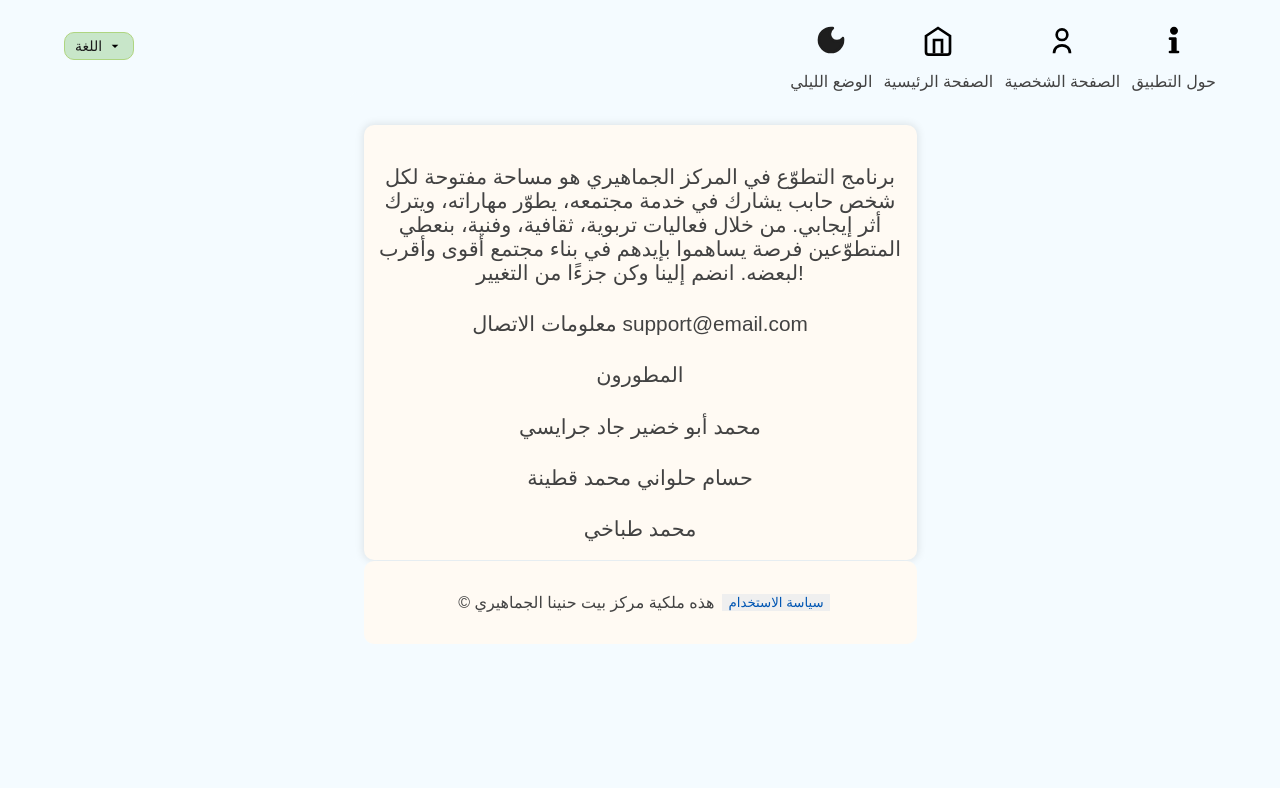
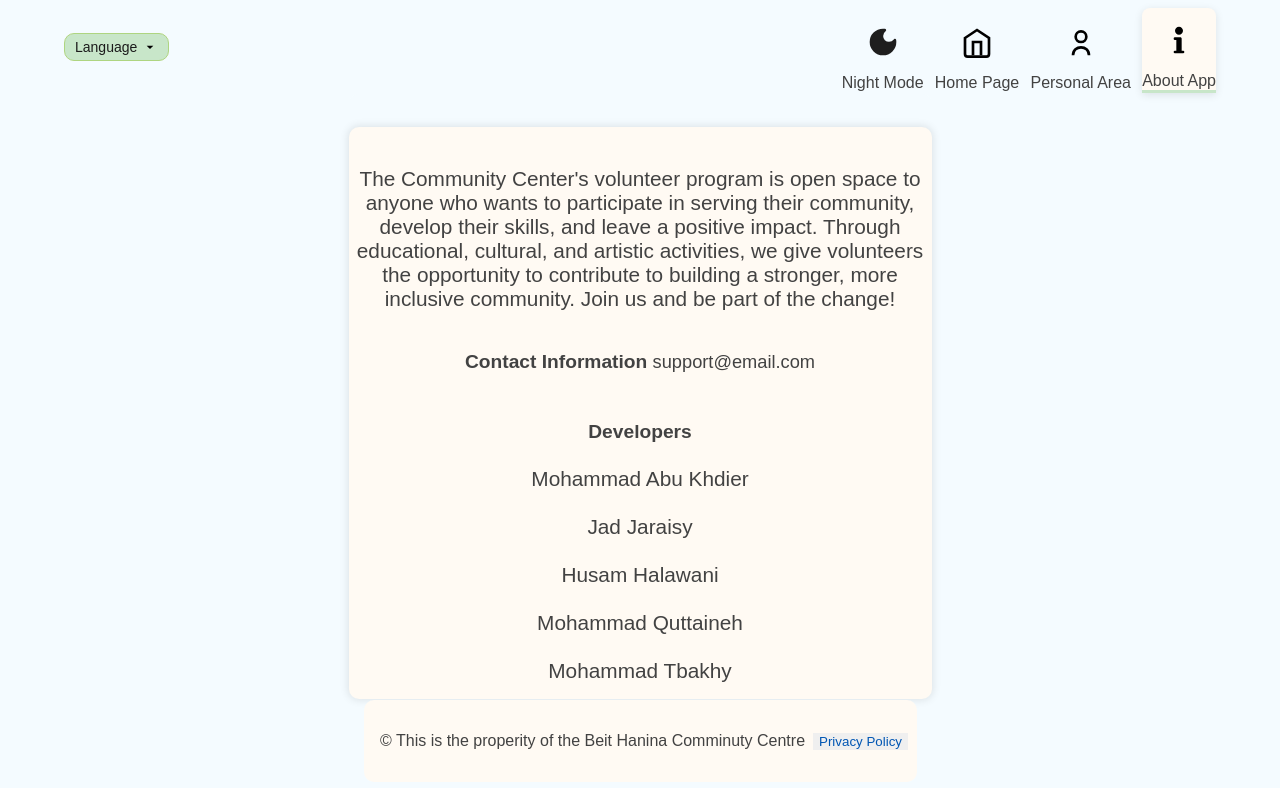
Before and after one commit to mohammadabk2/Beit-Hanina-Community-Center-Vol-App, a React (Create React App) app in the folder client/: page /about in a window 1280 px wide. Shown: the top 788 px of the page. Built offline with nearby package versions, Linux system fonts and the light colour scheme.

Commit message:
Improved the layout of the about page and the use of highlighting for the active button in the top bar.

```diff
--- a/client/src/App.css
+++ b/client/src/App.css
@@ -46,7 +46,7 @@ button {
   flex-wrap: wrap;
 }
 
-.flex-box-gap{
+.flex-box-gap {
   gap: 0.7rem;
 }
 
@@ -125,7 +125,8 @@ button {
 }
 
 /*General input field class for all input fields */
-.input-field, textarea{
+.input-field,
+textarea {
   border-radius: 0.3125rem;
   border: solid;
   border-width: 0.0625rem;
@@ -136,7 +137,8 @@ button {
 }
 
 /*Makes input field container responsive */
-.input-field-box, textarea{
+.input-field-box,
+textarea {
   width: 80%;
 }
 
@@ -186,7 +188,8 @@ body {
   background-color: var(--button-hover);
 }
 
-input, textarea {
+input,
+textarea {
   border: 0.0625rem solid #ccc;
   transition: outline-color 0.3s ease;
   outline: 0.125rem solid transparent;
@@ -195,7 +198,8 @@ input, textarea {
   margin: 0;
 }
 
-input:focus, textarea:focus{
+input:focus,
+textarea:focus {
   outline-color: var(--input-focus);
 }
 
@@ -503,12 +507,12 @@ input:focus, textarea:focus{
   cursor: pointer;
 }
 
-.link-button{
+.link-button {
   color: #0056b3 !important;
   /* background-color: var(--button-background) */
 }
 
-.preview-img{
+.preview-img {
   width: 20rem;
   height: 20rem;
   margin-top: 0.2rem;
@@ -553,3 +557,17 @@ html[lang="ar"] textarea {
   direction: rtl;
   text-align: right;
 }
+
+.active-nav {
+  border-bottom: 3px solid var(--button-background);
+  background-color: var(--box-background-color);
+  border-radius: 0.5rem 0.5rem 0 0;
+  box-shadow: 0 2px 8px 0 var(--general-shadow);
+}
+
+html[data-theme="dark"] .active-nav {
+  border-bottom: 3px solid var(--button-background);
+  background-color: #292930;
+  border-radius: 0.5rem 0.5rem 0 0;
+  box-shadow: 0 2px 8px 0 var(--general-shadow);
+}
--- a/client/src/components/NavigationBar.js
+++ b/client/src/components/NavigationBar.js
@@ -49,9 +49,16 @@ const NavigationBar = ({ dontShowPageButtons }) => {
     navigate("/about");
   };
 
+  const currentPath = window.location.pathname;
+
   return (
     <div className="flex-box navigation-box wrap-reverse flex-box-gap">
-      <div onClick={goToAbout} className="flex-box flex-column">
+      <div
+        onClick={goToAbout}
+        className={`flex-box flex-column${
+          currentPath === "/about" ? " active-nav" : ""
+        }`}
+      >
         <img
           className="navigation-button-image"
           src={isLightMode ? aboutIconLight : aboutIconDark}
@@ -61,7 +68,12 @@ const NavigationBar = ({ dontShowPageButtons }) => {
       </div>
       {!dontShowPageButtons && (
         <>
-          <div onClick={goToPersonalArea} className="flex-box flex-column">
+          <div
+            onClick={goToPersonalArea}
+            className={`flex-box flex-column${
+              currentPath === "/personal-area-vol" ? " active-nav" : ""
+            }`}
+          >
             <img
               className="navigation-button-image"
               src={isLightMode ? profileIconLight : profileIconDark}
@@ -70,7 +82,12 @@ const NavigationBar = ({ dontShowPageButtons }) => {
             {t("personal_area")}
           </div>
 
-          <div onClick={goToHome} className="flex-box flex-column">
+          <div
+            onClick={goToHome}
+            className={`flex-box flex-column${
+              currentPath === "/home-volunteer" ? " active-nav" : ""
+            }`}
+          >
             <img
               className="navigation-button-image"
               src={isLightMode ? homeIconLight : homeIconDark}
--- a/client/src/config/i18n.js
+++ b/client/src/config/i18n.js
@@ -53,7 +53,7 @@ i18n
   .use(initReactI18next) // Passes i18n down to react-i18next
   .init({
     resources,
-    lng: "ar", // Default language
+    lng: "العربية", // Default language
     fallbackLng: "en", // Fallback language
 
     interpolation: {
--- a/client/src/config/options/Language.js
+++ b/client/src/config/options/Language.js
@@ -4,7 +4,7 @@ export const useLnOptions = () => {
   const { i18n } = useTranslation();
   return [
     {
-      label: "ar",
+      label: "عربي",
       href: "#ar",
       onClick: () => {
         i18n.changeLanguage("ar");
@@ -12,7 +12,7 @@ export const useLnOptions = () => {
       },
     },
     {
-      label: "en",
+      label: "English",
       href: "#en",
       onClick: () => {
         i18n.changeLanguage("en");
--- a/client/src/pages/AboutPage/About.js
+++ b/client/src/pages/AboutPage/About.js
@@ -12,26 +12,68 @@ const About = () => {
       {/* //TODO add check if signed in or not and use the right nav bar according to it */}
       <NavigationBar />
       <div className="general-box scroll-box1 flex-box">
-        <div className="general-box flex-box flex-column smooth-shadow-box">
-          {/* <div className="basic-item-padding personal-area-content">
-            {tAbout("admins")}
-          </div> */}
-          <div className="basic-item-padding personal-area-content">
+        <div
+          className="general-box flex-box flex-column smooth-shadow-box"
+          style={{ maxWidth: "700px", width: "100%" }}
+        >
+          <div
+            className="basic-item-padding personal-area-content"
+            style={{ marginBottom: "1.5rem" }}
+          >
             {tAbout("desc")}
           </div>
-          <div className="basic-item-padding personal-area-content">
-            {tAbout("contact")} support@email.com
+          <div
+            className="basic-item-padding personal-area-content"
+            style={{
+              fontWeight: "bold",
+              fontSize: "1.2em",
+              marginBottom: "0.5rem",
+            }}
+          >
+            {tAbout("contact")}{" "}
+            <span style={{ fontWeight: "normal", fontSize: "0.95em" }}>
+              support@email.com
+            </span>
           </div>
-          <div className="basic-item-padding personal-area-content">
+          <div
+            className="basic-item-padding personal-area-content"
+            style={{
+              fontWeight: "bold",
+              fontSize: "1.2em",
+              marginTop: "1.5rem",
+              marginBottom: "0.5rem",
+            }}
+          >
             {tAbout("devs")}
           </div>
-          <div className="basic-item-padding personal-area-content">
-            {tAbout("mohammadak")} {tAbout("jad")}
+          <div
+            className="basic-item-padding personal-area-content"
+            style={{ marginBottom: "0.5rem" }}
+          >
+            {tAbout("mohammadak")}
           </div>
-          <div className="basic-item-padding personal-area-content">
-            {tAbout("husam")} {tAbout("mohammadqt")}
+          <div
+            className="basic-item-padding personal-area-content"
+            style={{ marginBottom: "0.5rem" }}
+          >
+            {tAbout("jad")}
           </div>
-          <div className="basic-item-padding personal-area-content">
+          <div
+            className="basic-item-padding personal-area-content"
+            style={{ marginBottom: "0.5rem" }}
+          >
+            {tAbout("husam")}
+          </div>
+          <div
+            className="basic-item-padding personal-area-content"
+            style={{ marginBottom: "0.5rem" }}
+          >
+            {tAbout("mohammadqt")}
+          </div>
+          <div
+            className="basic-item-padding personal-area-content"
+            style={{ marginBottom: "0.5rem" }}
+          >
             {tAbout("mohammadtb")}
           </div>
         </div>
```
